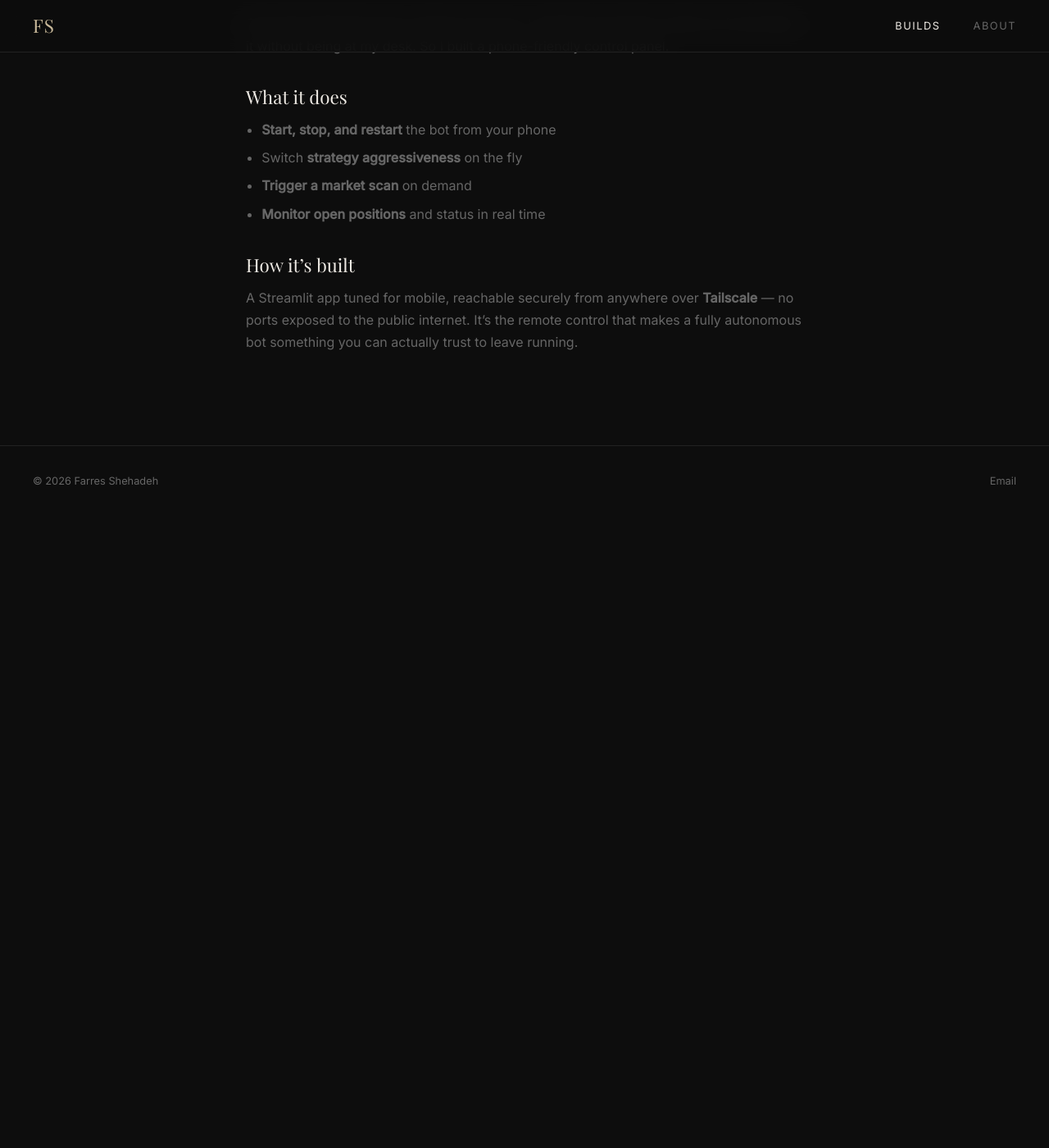
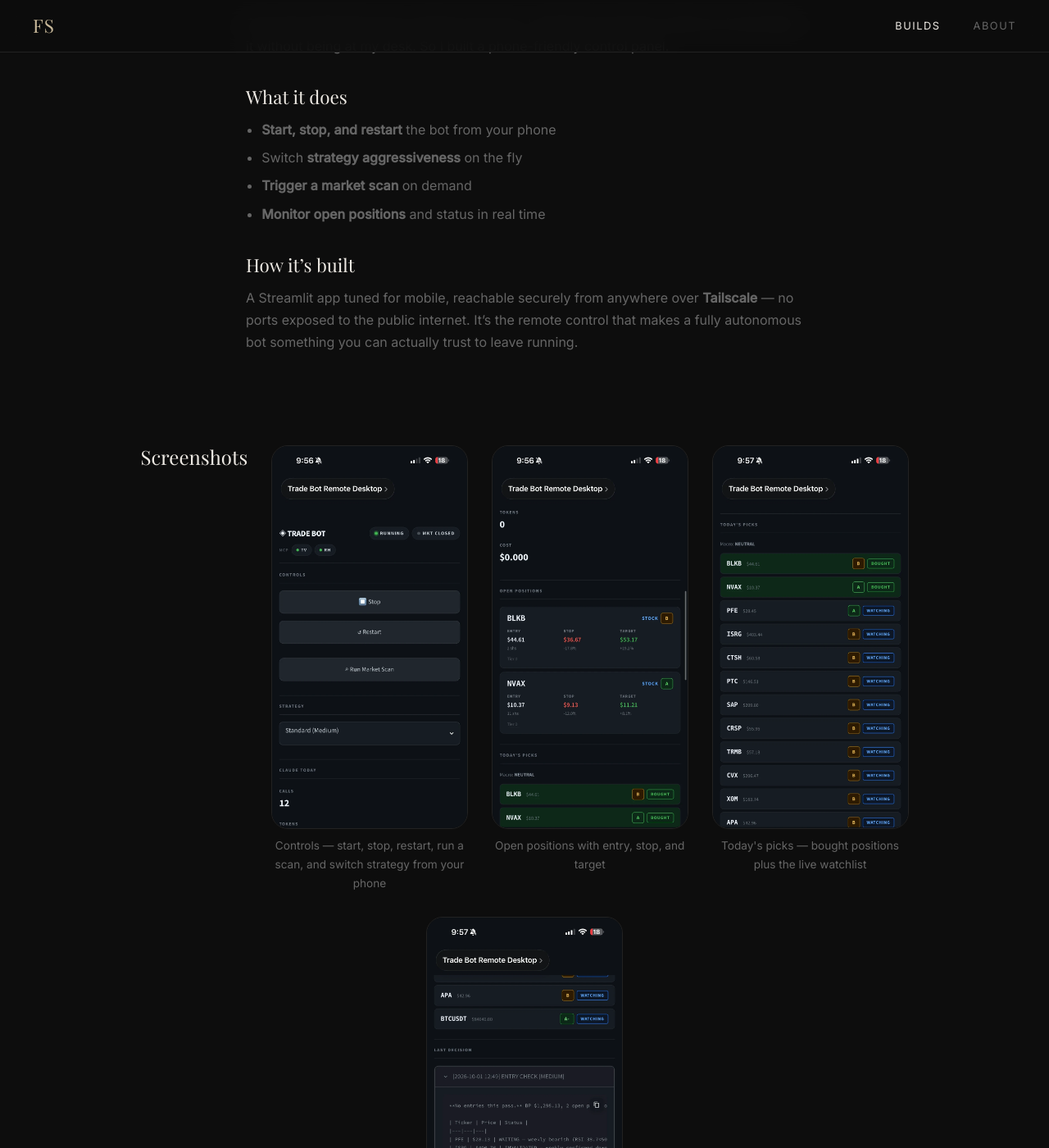
Before and after one commit to farres-dev/farres-dev.github.io, a Jekyll site: the page built from _builds/bot-remote.md, in a window 1280 px wide and 1400 px high, scrolled down 1100 px. Shown: the whole window at 82% size. Built offline with Jekyll 4.4.1, drawn with Linux system fonts in a browser that asks for light colours; some web fonts are replaced; before the commit the page ends 1730 px from its top, so only the background shows below that; some of the changed text lies outside the part shown.

Commit message:
Add Bot Remote mobile screenshots (IP cropped out); phone-style gallery

```diff
--- a/_builds/bot-remote.md
+++ b/_builds/bot-remote.md
@@ -7,6 +7,16 @@ year: 2026
 status: Active
 image: /assets/images/builds/bot-remote/cover.svg
 order: 4
+shots_style: phone
+screenshots:
+  - src: /assets/images/builds/bot-remote/mobile-controls.webp
+    caption: Controls — start, stop, restart, run a scan, and switch strategy from your phone
+  - src: /assets/images/builds/bot-remote/mobile-positions.webp
+    caption: Open positions with entry, stop, and target
+  - src: /assets/images/builds/bot-remote/mobile-picks.webp
+    caption: Today's picks — bought positions plus the live watchlist
+  - src: /assets/images/builds/bot-remote/mobile-decision.webp
+    caption: Last decision — the bot's full entry-check reasoning
 ---
 
 ## The idea
--- a/_layouts/build.html
+++ b/_layouts/build.html
@@ -40,7 +40,7 @@ layout: default
 </section>
 
 {% if page.screenshots %}
-<section class="build-shots">
+<section class="build-shots{% if page.shots_style %} {{ page.shots_style }}{% endif %}">
   <h2>Screenshots</h2>
   {% for s in page.screenshots %}
   <figure>
--- a/assets/css/style.css
+++ b/assets/css/style.css
@@ -346,3 +346,9 @@ p  { color: var(--text-muted); }
 .build-shots img { width: 100%; border: 1px solid var(--border); border-radius: 10px; display: block; }
 .build-shots figcaption { color: var(--text-muted); font-size: .85rem; margin-top: .6rem; }
 @media (max-width: 700px) { .build-shots { padding: 0 1.2rem; } }
+
+/* ── Phone-style screenshot gallery (tall mobile shots) ────────────────── */
+.build-shots.phone { display: flex; flex-wrap: wrap; gap: 1.8rem; justify-content: center; }
+.build-shots.phone figure { margin-bottom: 0; width: 240px; max-width: 46%; }
+.build-shots.phone img { border-radius: 20px; }
+.build-shots.phone figcaption { text-align: center; }
```
Also changed, not shown: assets/images/builds/bot-remote/mobile-controls.webp (added), assets/images/builds/bot-remote/mobile-decision.webp (added), assets/images/builds/bot-remote/mobile-picks.webp (added), assets/images/builds/bot-remote/mobile-positions.webp (added).
